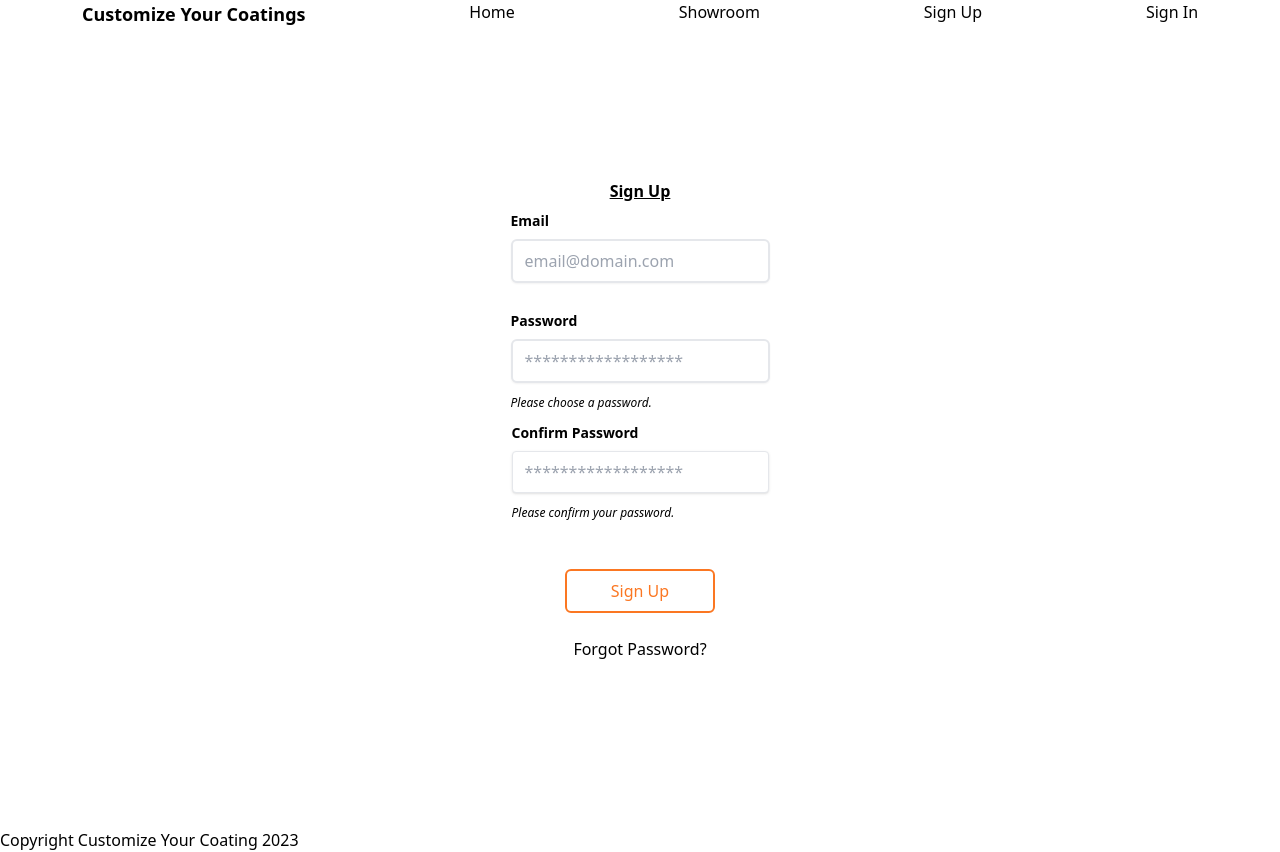
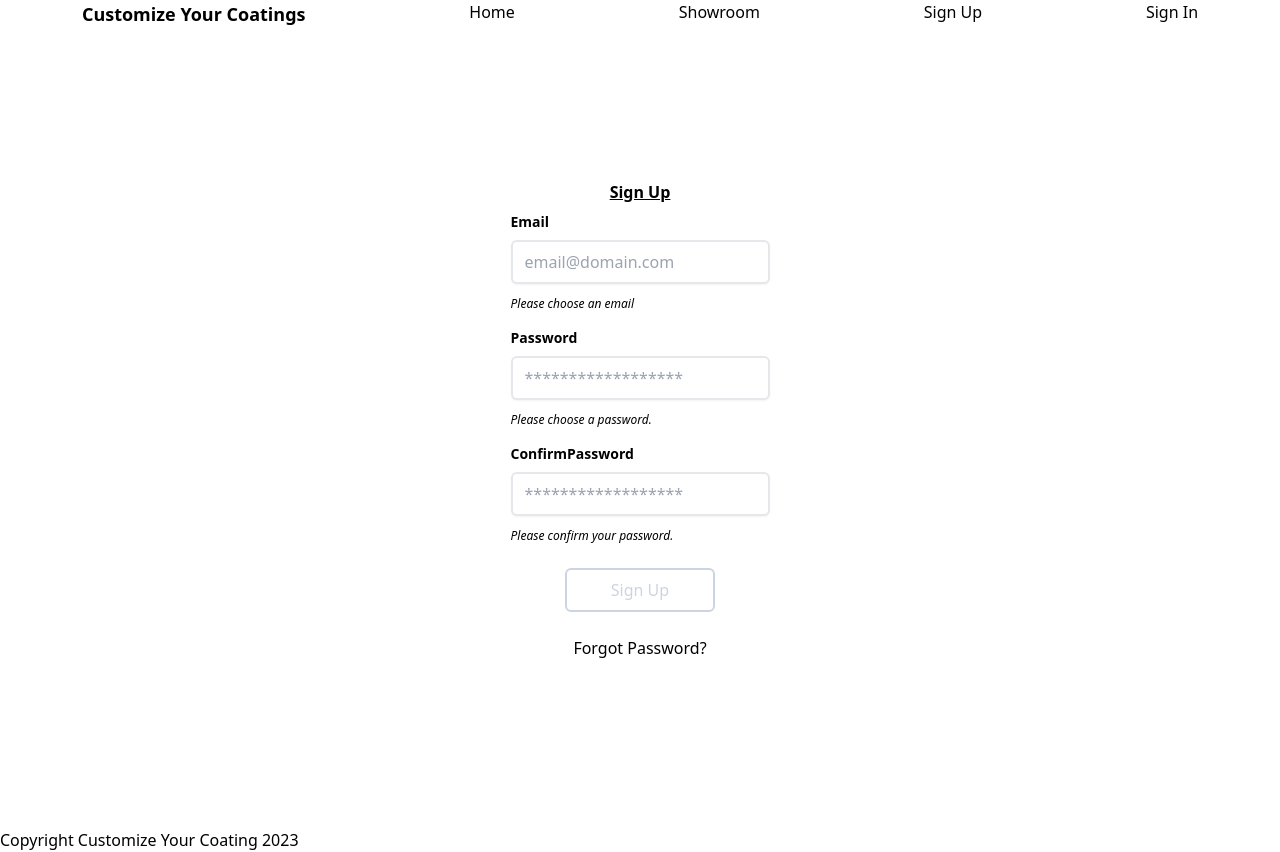
Before and after one commit to ReactThreeShowroom/frontend, a React (Vite) app: page /signup in a window 1280 px wide. Built offline with nearby package versions, Linux system fonts and the light colour scheme.

Commit message:
went a little off the scope of this branch - did more form validation and conditionals and css reflection of disabled submit button

```diff
--- /dev/null
+++ b/src/Styles/formStyles.js
@@ -0,0 +1,4 @@
+export const submitButtonStyles =
+  'bg-transparent text-main-orange hover:bg-main-orange hover:text-white border-2 disabled:border-slate-300 disabled:text-slate-300 disabled:hover:bg-transparent border-main-orange w-full p-2 my-2 rounded-md text-center'
+export const labelStyles = 'block text-grey-darker text-sm font-bold mb-2'
+export const inputStyles = 'shadow-sm border-2 rounded-md w-full py-2 px-3 text-grey-darker mb-3'
--- /dev/null
+++ b/src/components/FormInputAndLabel.jsx
@@ -0,0 +1,24 @@
+import { labelStyles, inputStyles } from '../Styles/formStyles'
+
+const FormInputAndLabel = ({
+  inputProps: { id, name, autoComplete, type, handler, value, placeholder, message }
+}) => (
+  <div className="mb-4">
+    <label className={labelStyles} htmlFor={name}>
+      {`${name[0].toUpperCase() + name.slice(1)}`}
+    </label>
+    <input
+      className={inputStyles}
+      id={id}
+      name={name}
+      autoComplete={autoComplete}
+      type={type}
+      onChange={handler}
+      value={value}
+      placeholder={placeholder}
+    />
+    {message}
+  </div>
+)
+
+export default FormInputAndLabel
--- /dev/null
+++ b/src/components/GenericLink.jsx
@@ -0,0 +1,14 @@
+import { handleNavClick } from '../utils/eventHandlers'
+import { Link } from 'react-router-dom'
+
+const GenericLink = ({ linkProps: { pathName, linkId, dispatch, linkText } }) => {
+  const linkStyles = 'bg-transparent hover:text-main-orange w-full p-2 my-2 rounded-md text-center'
+  const handleClick = () => handleNavClick(dispatch, pathName)
+  return (
+    <Link to={pathName} id={linkId} className={linkStyles} onClick={handleClick}>
+      {linkText}
+    </Link>
+  )
+}
+
+export default GenericLink
--- a/src/components/LoggedOutHome.jsx
+++ b/src/components/LoggedOutHome.jsx
@@ -11,7 +11,7 @@ const LoggedOutHome = () => {
         Are you a registered Applicator's client?{' '}
         <Link to={'/showroom'} onClick={() => handler(dispatch, { selectedPath: '/showroom' })}>
           click here
-        </Link>{' '}
+        </Link>
         to access your saved color choices!
       </p>
     </article>
--- a/src/components/SignIn.jsx
+++ b/src/components/SignIn.jsx
@@ -1,7 +1,7 @@
 import { useState } from 'react'
-import { Link } from 'react-router-dom'
-import { handleNavClick } from '../utils/eventHandlers'
 import { useSelector, useDispatch } from 'react-redux'
+import { GenericLink, FormInputAndLabel } from './index'
+import { submitButtonStyles } from '../Styles/formStyles'
 
 const SignIn = () => {
   const dispatch = useDispatch()
@@ -23,56 +23,46 @@ const SignIn = () => {
     setFormState({ ...formState, [e.target.id]: e.target.value })
   }
 
+  const forgotPasswordLinkProps = {
+    pathName: '/forgotPassword',
+    linkId: 'signInResetLink',
+    dispatch,
+    linkText: 'Forgot Password?'
+  }
+
+  const emailInputProps = {
+    id: 'email',
+    name: 'email',
+    autoComplete: 'email',
+    type: 'email',
+    handler: handleChange,
+    value: formState.email,
+    placeholder: 'email@domain.com'
+  }
+  const passwordInputProps = {
+    id: 'password',
+    autoComplete: 'password',
+    name: 'password',
+    type: 'password',
+    handler: handleChange,
+    value: formState.password,
+    placeholder: '******************'
+  }
+
   return (
     <form
       className="flex justify-center h-screen w-screen items-center flex-col"
       onSubmit={handleLogin}>
       <p className="text-grey-darker text-md font-bold mb-2 underline">Log In</p>
       <div className="w-full md:w-1/2 flex flex-col items-center ">
-        <div className="mb-4">
-          <label className="block text-grey-darker text-sm font-bold mb-2" htmlFor="email">
-            Email
-          </label>
-          <input
-            className="shadow-sm border-2 rounded-md w-full py-2 px-3 text-grey-darker mb-3"
-            id="email"
-            name="email"
-            autoComplete="email"
-            type="email"
-            onChange={handleChange}
-            value={formState.email}
-            placeholder="email@domain.com"
-          />
-        </div>
-        <div className="mb-3">
-          <label className="block text-grey-darker text-sm font-bold mb-2" htmlFor="password">
-            Password
-          </label>
-          <input
-            className="shadow-sm border-2 rounded-md w-full py-2 px-3 text-grey-darker mb-3"
-            id="password"
-            autoComplete="password"
-            name="password"
-            type="password"
-            onChange={handleChange}
-            value={formState.password}
-            placeholder="******************"
-          />
-        </div>
+        <FormInputAndLabel inputProps={emailInputProps} />
+        <FormInputAndLabel inputProps={passwordInputProps} />
       </div>
       <div className="flex flex-col items-center justify-between">
-        <button
-          className="bg-transparent text-main-orange hover:bg-main-orange hover:text-white border-2 border-main-orange w-full p-2 my-2 rounded-md text-center"
-          type="submit">
+        <button className={submitButtonStyles} type="submit">
           Log In
         </button>
-        <Link
-          to="/passwordReset"
-          id="signInResetLink"
-          className="bg-transparent hover:text-main-orange w-full p-2 my-2 rounded-md text-center"
-          onClick={() => handleNavClick(dispatch, '/passwordReset')}>
-          Forgot Password?
-        </Link>
+        <GenericLink linkProps={forgotPasswordLinkProps} />
       </div>
     </form>
   )
--- a/src/components/SignUp.jsx
+++ b/src/components/SignUp.jsx
@@ -1,6 +1,7 @@
 import { useState } from 'react'
 import { useDispatch } from 'react-redux'
-import { Link } from 'react-router-dom'
+import { GenericLink, FormInputAndLabel } from './index'
+import { submitButtonStyles } from '../Styles/formStyles'
 
 const SignUp = () => {
   const [formState, setFormState] = useState({
@@ -8,15 +9,13 @@ const SignUp = () => {
     password: '',
     confirmPassword: ''
   })
-  const isMatching = formState.confirmPassword
-    ? formState.password === formState.confirmPassword
-    : false
+  const isMatching =
+    formState.confirmPassword.length && formState.password === formState.confirmPassword
   const showMessage = !isMatching && !!formState.confirmPassword.length
-
   const dispatch = useDispatch()
   const handleSignUp = (e) => {
     e.preventDefault()
-    if (isMatching) {
+    if (isMatching && formState.password.length > 7) {
       // do signup stuff
       // if (success) { navigate('/account')}
       // if (error) { setMessage(error.message) }
@@ -27,76 +26,71 @@ const SignUp = () => {
     setFormState({ ...formState, [e.target.id]: e.target.value })
   }
 
+  const forgotPasswordLinkProps = {
+    pathName: '/forgotPassword',
+    linkId: 'signInResetLink',
+    dispatch,
+    linkText: 'Forgot Password?'
+  }
+  const emailInputProps = {
+    id: 'email',
+    name: 'email',
+    autoComplete: 'email',
+    type: 'email',
+    handler: handleFormChange,
+    value: formState.email,
+    placeholder: 'email@domain.com',
+    message: <p className="text-red text-xs italic">Please choose an email</p>
+  }
+  const passwordInputProps = {
+    id: 'password',
+    autoComplete: 'password',
+    name: 'password',
+    type: 'password',
+    handler: handleFormChange,
+    value: formState.password,
+    placeholder: '******************',
+    message:
+      formState.password.length === 0 ? (
+        <p className="text-black text-xs italic">Please choose a password.</p>
+      ) : formState.password.length < 7 ? (
+        <p className="text-red-600 text-xs italic">Password must be at least 8 characters!</p>
+      ) : (
+        <p className="text-black text-xs italic">&nbsp;</p>
+      )
+  }
+  const confirmPasswordInputProps = {
+    id: 'confirmPassword',
+    autoComplete: 'confirmPassword',
+    name: 'confirmPassword',
+    type: 'confirmPassword',
+    handler: handleFormChange,
+    value: formState.confirmPassword,
+    placeholder: '******************',
+    message: showMessage ? (
+      <p className="text-red-600 text-xs italic">Passwords do not match!</p>
+    ) : isMatching ? (
+      <p className={'text-green-500 text-xs italic'}> Passwords Matching!</p>
+    ) : (
+      <p className={'text-black text-xs italic'}>Please confirm your password.</p>
+    )
+  }
+
   return (
     <form
       className="flex justify-center h-screen w-screen items-center flex-col"
       onSubmit={handleSignUp}>
       <div className="text-grey-darker text-md font-bold mb-2 underline">Sign Up</div>
-      <div className="w-full md:w-1/2 flex flex-col items-center ">
-        <div className="mb-4">
-          <label className="block text-grey-darker text-sm font-bold mb-2" htmlFor="email">
-            Email
-          </label>
-          <input
-            className="shadow-sm border-2 rounded-md w-full py-2 px-3 text-grey-darker mb-3"
-            id="email"
-            name="email"
-            type="email"
-            onChange={handleFormChange}
-            value={formState.email}
-            placeholder="email@domain.com"
-          />
-        </div>
-        <div className="mb-3">
-          <label className="block text-grey-darker text-sm font-bold mb-2" htmlFor="password">
-            Password
-          </label>
-          <input
-            className="shadow-sm border-2 rounded-md w-full py-2 px-3 text-grey-darker mb-3"
-            id="password"
-            name="password"
-            type="password"
-            onChange={handleFormChange}
-            value={formState.password}
-            placeholder="******************"
-          />
-          <p className="text-red text-xs italic">Please choose a password.</p>
-        </div>
-        <div className="mb-6">
-          <label
-            className="block text-grey-darker text-sm font-bold mb-2"
-            htmlFor="confirmPassword">
-            Confirm Password
-          </label>
-          <input
-            className="shadow border rounded w-full py-2 px-3 text-grey-darker mb-3"
-            id="confirmPassword"
-            name="confirmPassword"
-            type="password"
-            onChange={handleFormChange}
-            value={formState.confirmPassword}
-            placeholder="******************"
-          />
-          <p className={`text-black text-xs italic ${!showMessage && 'mb-4'}`}>
-            Please confirm your password.
-          </p>
-          {showMessage && <p className={`text-red-600 text-xs italic`}>Passwords do not match!</p>}
-        </div>
+      <div className="w-full md:w-1/2 flex flex-col items-center">
+        <FormInputAndLabel inputProps={emailInputProps} />
+        <FormInputAndLabel inputProps={passwordInputProps} />
+        <FormInputAndLabel inputProps={confirmPasswordInputProps} />
       </div>
       <div className="flex items-center justify-between flex-col">
-        <button
-          className="bg-transparent text-main-orange hover:bg-main-orange hover:text-white border-2 border-main-orange w-full p-2 my-2 rounded-md text-center"
-          type="submit"
-          disabled={!isMatching}>
+        <button className={submitButtonStyles} type="submit" disabled={!isMatching}>
           Sign Up
         </button>
-        <Link
-          to="/passwordReset"
-          id="signInResetLink"
-          className="bg-transparent hover:text-main-orange w-full p-2 my-2 rounded-md text-center"
-          onClick={() => handleNavClick(dispatch, '/passwordReset')}>
-          Forgot Password?
-        </Link>
+        <GenericLink linkProps={forgotPasswordLinkProps} />
       </div>
     </form>
   )
--- a/src/components/index.js
+++ b/src/components/index.js
@@ -9,6 +9,8 @@ import PasswordReset from './PasswordReset'
 import LoggedInHome from './LoggedInHome'
 import LoggedOutHome from './LoggedOutHome'
 import Footer from './Footer'
+import GenericLink from './GenericLink'
+import FormInputAndLabel from './FormInputAndLabel'
 
 export {
   Admin,
@@ -21,5 +23,7 @@ export {
   PasswordReset,
   LoggedInHome,
   LoggedOutHome,
-  Footer
+  Footer,
+  GenericLink,
+  FormInputAndLabel
 }
--- a/src/slices/userSlice.js
+++ b/src/slices/userSlice.js
@@ -6,7 +6,8 @@ export const initialState = {
   email: '',
   phone: '',
   isAdmin: false,
-  subStart: null
+  subStart: null,
+  subEnd: null
 }
 
 export const userSlice = createSlice({
```
Also changed, not shown: src/components/LoggedInHome.jsx (+16 -0 lines).
